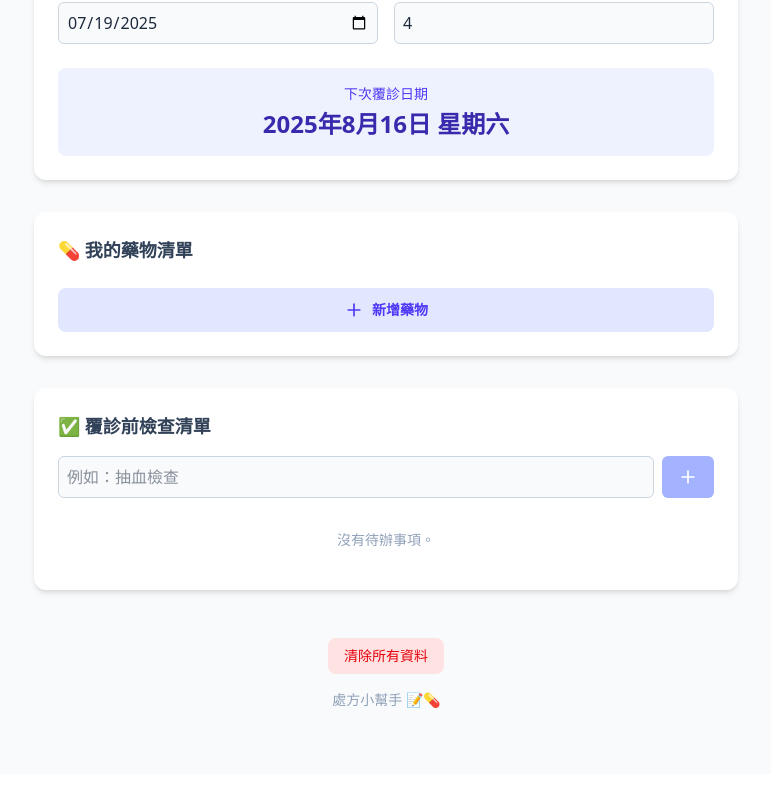
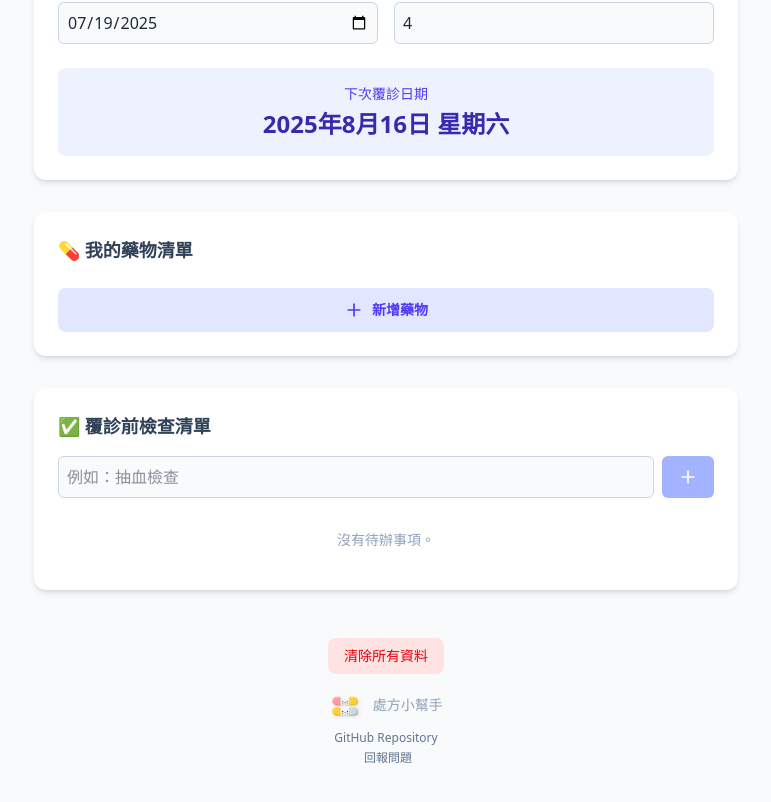
Before and after one commit to gnokit/prescription-helper, a React (Vite) app: page / in a window 1280 px wide. Shown: the part 194-996 px from the top of the page, without its empty margins (254-1025 px from the left). Before the commit the page ends 968 px from the top, so only its background shows below. Built offline with nearby package versions, Linux system fonts and the light colour scheme.

Commit message:
refactor Footer

```diff
--- a/App.tsx
+++ b/App.tsx
@@ -5,6 +5,7 @@ import AppointmentCalculator from './components/AppointmentCalculator';
 import MedicationList from './components/MedicationList';
 import Checklist from './components/Checklist';
 import ConfirmModal from './components/ConfirmModal';
+import Footer from './components/Footer';
 
 const App: React.FC = () => {
   // --- State Initialization with localStorage ---
@@ -106,17 +107,7 @@ const App: React.FC = () => {
             fontSize={fontSize}
           />
         </div>
-        <footer className="text-center mt-12 mb-8 space-y-4">
-           <button
-            onClick={() => setIsConfirmModalOpen(true)}
-            className="px-4 py-2 text-sm font-medium text-red-600 dark:text-red-400 bg-red-100 dark:bg-red-900/50 hover:bg-red-200 dark:hover:bg-red-800 rounded-lg transition-colors"
-          >
-            清除所有資料
-          </button>
-          <p className="text-sm text-slate-400 dark:text-slate-500">
-            處方小幫手 📝💊
-          </p>
-        </footer>
+        <Footer onClearData={() => setIsConfirmModalOpen(true)} fontSize={fontSize} />
       </main>
       <ConfirmModal
         isOpen={isConfirmModalOpen}
--- /dev/null
+++ b/components/Footer.tsx
@@ -0,0 +1,60 @@
+import React from 'react';
+import { FontSize } from '../types';
+import app_logo from '../favicon-256x256.png';
+
+interface FooterProps {
+  onClearData: () => void;
+  fontSize: FontSize;
+}
+
+const Footer: React.FC<FooterProps> = ({ onClearData, fontSize }) => {
+  const textClassName = fontSize === 'large' ? 'text-base' : 'text-sm';
+  const smallTextClassName = fontSize === 'large' ? 'text-sm' : 'text-xs';
+
+
+  const handleClearData = () => {
+    onClearData();
+  };
+
+  return (
+    <footer className="text-center mt-12 mb-8 space-y-4">
+      <button
+        onClick={handleClearData}
+        className="px-4 py-2 text-sm font-medium text-red-600 dark:text-red-400 bg-red-100 dark:bg-red-900/50 hover:bg-red-200 dark:hover:bg-red-800 rounded-lg transition-colors"
+      >
+        清除所有資料
+      </button>
+
+      <div className="space-y-2">
+        <p className={`${textClassName} text-slate-400 dark:text-slate-500`}>
+          <img src={app_logo}  className="w-8 h-8 inline-block mr-2" alt="" /> 處方小幫手
+        </p>
+
+        <div className={`${smallTextClassName} text-slate-500 dark:text-slate-400 space-y-1`}>
+          <p>
+            <a
+              href="https://github.com/gnokit/prescription-helper"
+              target="_blank"
+              rel="noopener noreferrer"
+              className="hover:text-indigo-600 dark:hover:text-indigo-400 transition-colors"
+            >
+              GitHub Repository
+            </a>
+          </p>
+          <p>
+            <a
+              href="https://github.com/gnokit/prescription-helper/issues"
+              target="_blank"
+              rel="noopener noreferrer"
+              className="hover:text-indigo-600 dark:hover:text-indigo-400 transition-colors ml-1"
+            >
+              回報問題
+            </a>
+          </p>
+        </div>
+      </div>
+    </footer>
+  );
+};
+
+export default Footer;
--- a/vite.config.ts
+++ b/vite.config.ts
@@ -9,5 +9,5 @@ export default defineConfig({
     alias: {
       '@': path.resolve(__dirname, '.'),
     }
-  }
+  },
 });
```
